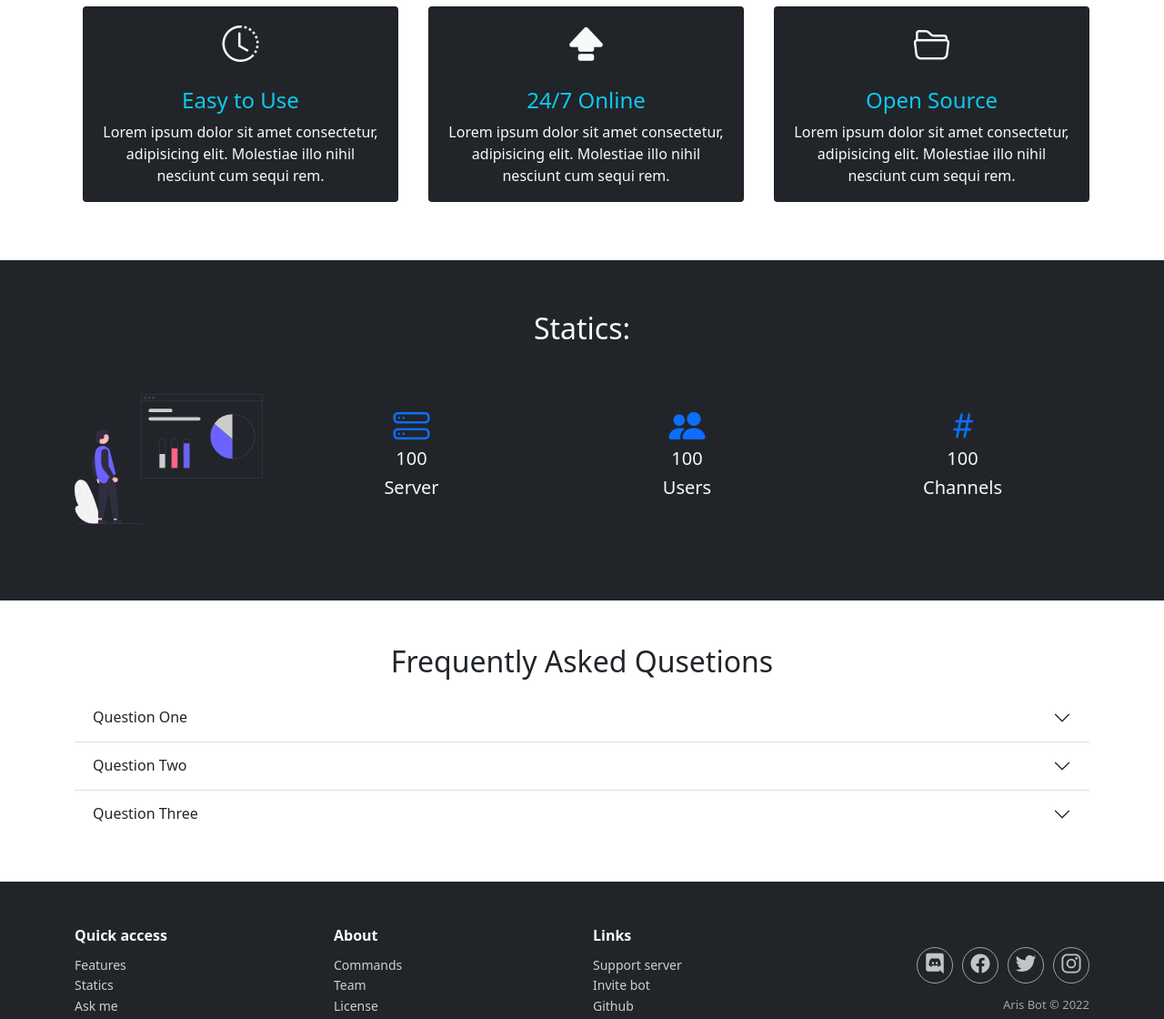
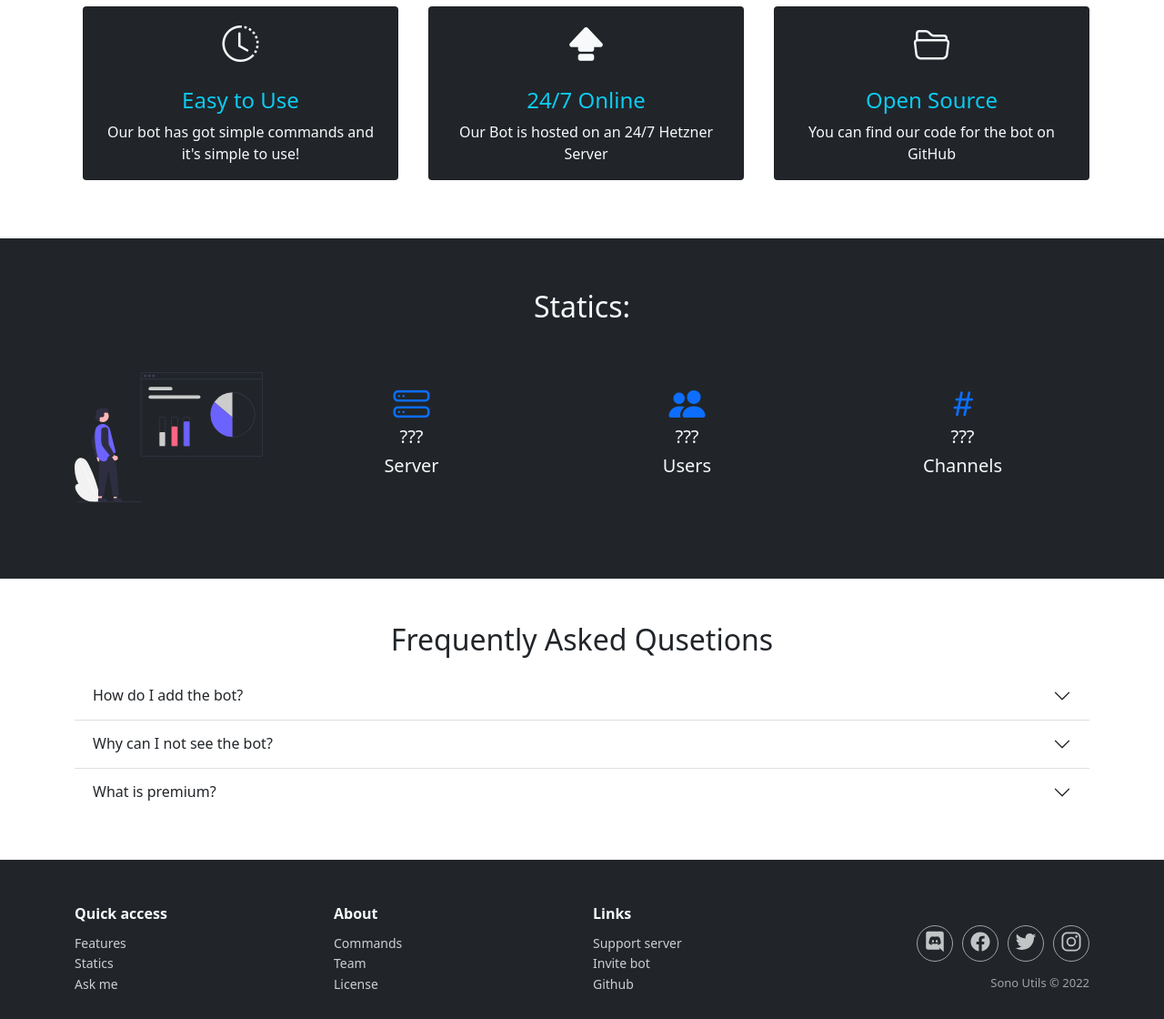
Before and after one commit to Sono-Utils/sono-utils.github.io, a plain HTML site: page index.html in a window 1280 px wide. Shown: the part 560-1680 px from the top of the page at 91% size. Drawn offline with nearby package versions, Linux system fonts and the light colour scheme.

Commit message:
changed texts

```diff
--- a/index.html
+++ b/index.html
@@ -20,7 +20,7 @@
 
     <div class="navbar navbar-expand-md bg-dark navbar-dark">
         <div class="container">
-            <a href="" class="navbar-brand text-info">Aris Bot</a>
+            <a href="" class="navbar-brand text-info">Sono Utils</a>
 
             <button class="navbar-toggler" type="button" data-bs-toggle="collapse" data-bs-target="#mainmenu"><span
                     class="navbar-toggler-icon"></span></button>
@@ -54,8 +54,8 @@
         <div class="container">
             <div class="d-flex">
                 <div>
-                    <h1><span class="text-info">Aris</span> Bot</h1>
-                    <p>Aris Bot is an integrated bot that separates you from the rest of the bots and everything you
+                    <h1><span class="text-info">Sono</span> Utils</h1>
+                    <p>Sono Utils is an integrated bot that separates you from the rest of the bots and everything you
                         need is in it.</p>
                     <a class="btn btn-info" href="">Invite Bot</a>
                     <a class="m-2 btn btn-light" href="">Support Server</a>
@@ -82,8 +82,7 @@
                         </div>
                         <div class="card-body text-center">
                             <h4 class="card-title text-info">Easy to Use</h4>
-                            <p class="card-text">Lorem ipsum dolor sit amet consectetur, adipisicing elit. Molestiae
-                                illo nihil nesciunt cum sequi rem.</p>
+                            <p class="card-text">Our bot has got simple commands and it's simple to use!</p>
                         </div>
                     </div>
                 </div>
@@ -94,8 +93,7 @@
                         </div>
                         <div class="card-body text-center">
                             <h4 class="card-title text-info">24/7 Online</h4>
-                            <p class="card-text">Lorem ipsum dolor sit amet consectetur, adipisicing elit. Molestiae
-                                illo nihil nesciunt cum sequi rem.</p>
+                            <p class="card-text">Our Bot is hosted on an 24/7 Hetzner Server</p>
                         </div>
                     </div>
                 </div>
@@ -106,8 +104,7 @@
                         </div>
                         <div class="card-body text-center">
                             <h4 class="card-title text-info">Open Source</h4>
-                            <p class="card-text">Lorem ipsum dolor sit amet consectetur, adipisicing elit. Molestiae
-                                illo nihil nesciunt cum sequi rem.</p>
+                            <p class="card-text">You can find our code for the bot on GitHub</p>
                         </div>
                     </div>
                 </div>
@@ -130,17 +127,17 @@
                 </div>
                 <div class="col-sm p-5 h1">
                     <i class="bi bi-hdd-stack text-primary"></i>
-                    <h5>100</h5>
+                    <h5>???</h5>
                     <h5>Server</h5>
                 </div>
                 <div class="col-sm p-5 h1">
                     <i class="bi bi bi-people-fill text-primary"></i>
-                    <h5>100</h5>
+                    <h5>???</h5>
                     <h5>Users</h5>
                 </div>
                 <div class="col-sm p-5 h1">
                     <i class="bi bi bi-hash text-primary"></i>
-                    <h5>100</h5>
+                    <h5>???</h5>
                     <h5>Channels</h5>
                 </div>
             </div>
@@ -160,31 +157,31 @@
                 <div class="accordion-item">
                     <h5 class="accordion-header" id="qusetion-1">
                         <button class="accordion-button collapsed" type="button" data-bs-toggle="collapse" data-bs-target="#answer-1">
-                            Question One
+                            How do I add the bot?
                         </button>
                     </h5>
                     <div class="accordion-collapse collapse p-3" id="answer-1" data-bs-parent="#your-faq">
-                        Lorem ipsum dolor, sit amet consectetur adipisicing elit. Quae libero cumque, obcaecati soluta voluptatibus in!
+                        You can easily can add the bot, via the link.
                     </div>
                 </div>
                 <div class="accordion-item">
                     <h5 class="accordion-header" id="qusetion-2">
                         <button class="accordion-button collapsed" type="button" data-bs-toggle="collapse" data-bs-target="#answer-2">
-                            Question Two
+                            Why can I not see the bot?
                         </button>
                     </h5>
                     <div class="accordion-collapse collapse p-3" id="answer-2" data-bs-parent="#your-faq">
-                        Lorem ipsum dolor, sit amet consectetur adipisicing elit. Quae libero cumque, obcaecati soluta voluptatibus in!
+                        That means you have the discord app version. Don't worry, everything works anyway.
                     </div>
                 </div>
                 <div class="accordion-item">
                     <h5 class="accordion-header" id="qusetion-3">
                         <button class="accordion-button collapsed" type="button" data-bs-toggle="collapse" data-bs-target="#answer-3">
-                            Question Three
+                            What is premium?
                         </button>
                     </h5>
                     <div class="accordion-collapse collapse p-3" id="answer-3" data-bs-parent="#your-faq">
-                        Lorem ipsum dolor, sit amet consectetur adipisicing elit. Quae libero cumque, obcaecati soluta voluptatibus in!
+                        We've got some premium commands z.B.: More Fun commands etc. You can win them in giveaways on some servers!
                     </div>
                 </div>
             </div>
@@ -223,7 +220,7 @@
                     </ul>
                 </div>
                 <div class="col-lg-3 item social"><a href="#"><ion-icon name="logo-discord"></ion-icon></a><a href="#"><ion-icon name="logo-facebook"></ion-icon></a><a href="#"><ion-icon name="logo-twitter"></ion-icon></a><a href="#"><ion-icon name="logo-instagram"></ion-icon></a>
-                    <p class="copyright">Aris Bot © 2022</p>
+                    <p class="copyright">Sono Utils © 2022</p>
                 </div>
             </div>
         </div>
```
